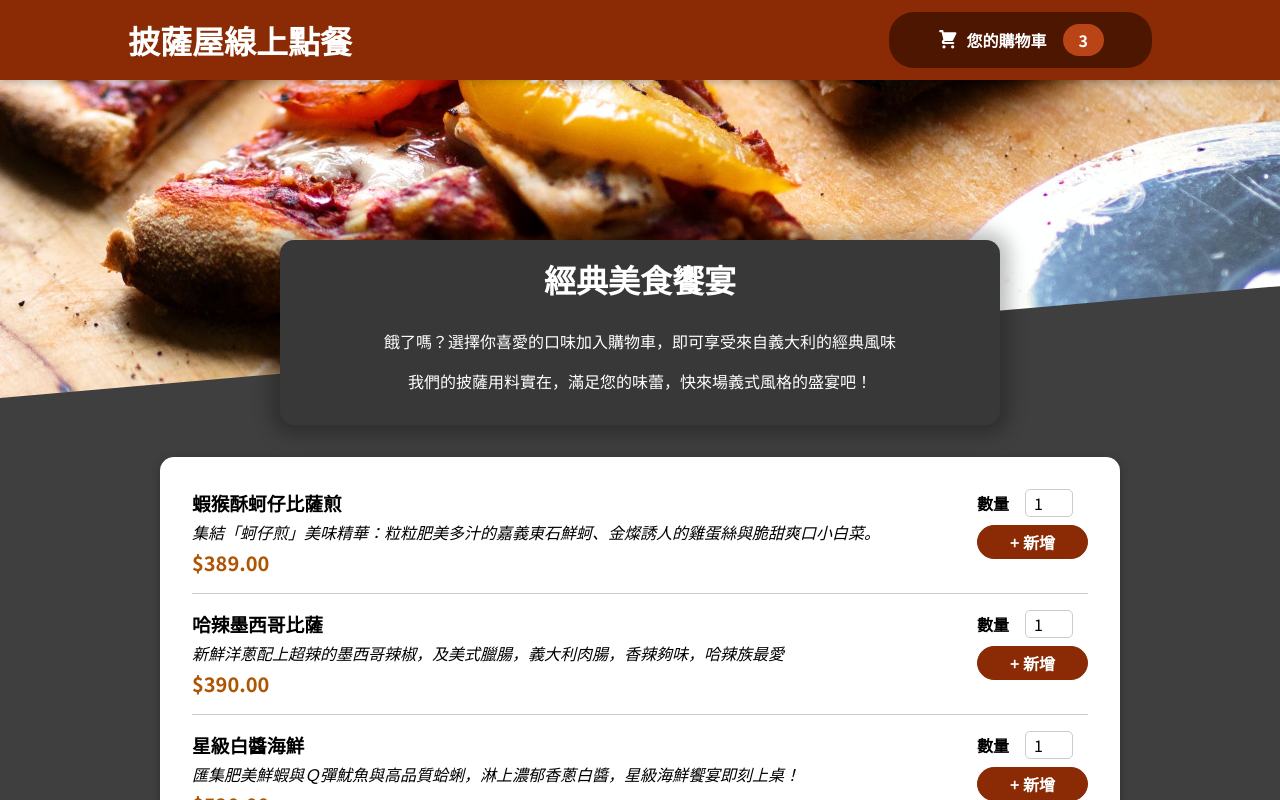
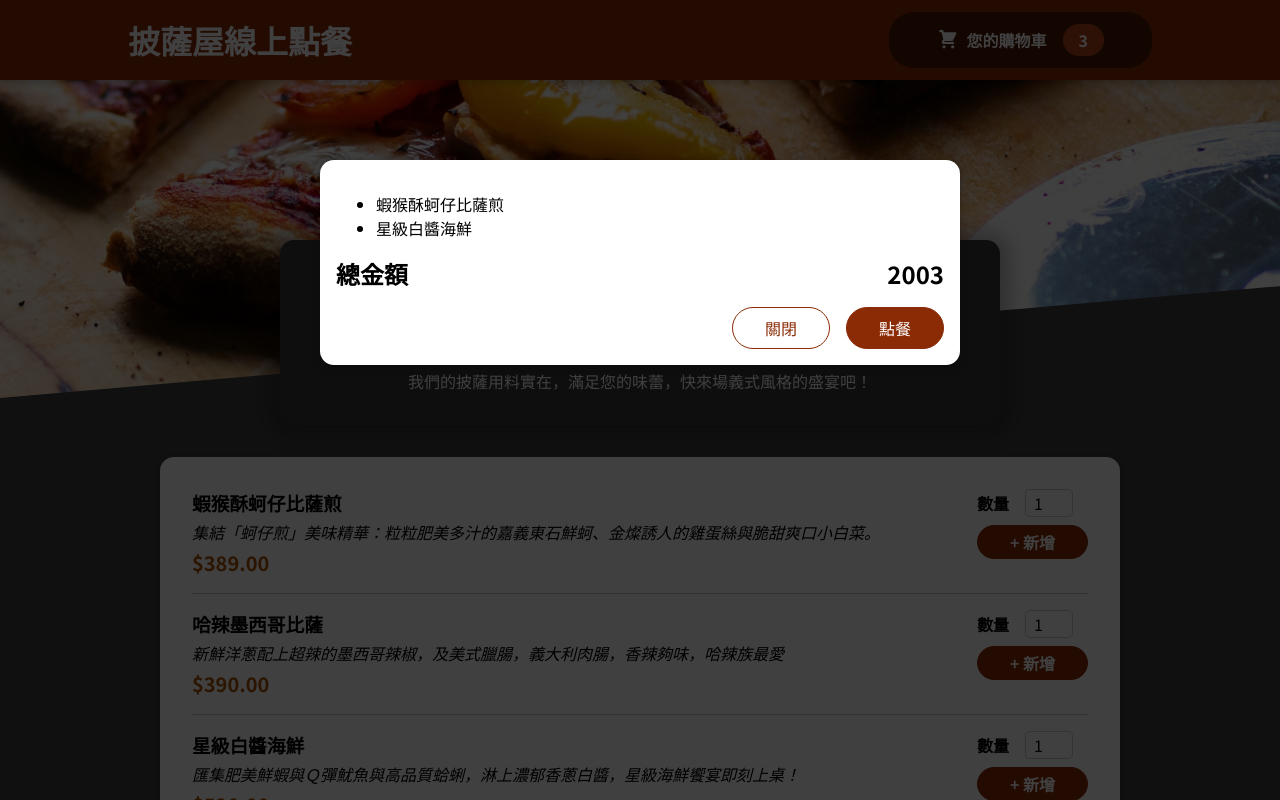
Before and after one commit to wintersprouter/order-app-react, a React (Create React App) app: page / in a window 1280 px wide. Shown: the top 800 px of the page. Built offline with nearby package versions, Linux system fonts and the light colour scheme.

Commit message:
feat: Adding a Modal via a React Portal

```diff
--- a/public/index.html
+++ b/public/index.html
@@ -28,6 +28,7 @@
   </head>
   <body>
     <noscript>You need to enable JavaScript to run this app.</noscript>
+    <div id="overlays"></div>
     <div id="root"></div>
     <!--
       This HTML file is a template.
--- a/src/App.js
+++ b/src/App.js
@@ -1,10 +1,12 @@
 import React, { Fragment } from 'react'
 import Header from './components/Layout/Header'
 import Meals from './components/Meals/Meals'
+import Cart from './components/Cart/Cart'
 
 function App() {
   return (
     <Fragment>
+      <Cart />
       <Header />
       <main>
         <Meals />
--- a/src/components/Cart/Cart.js
+++ b/src/components/Cart/Cart.js
@@ -1,3 +1,4 @@
+import Modal from '../UI/Modal'
 import classes from './Cart.module.css'
 
 const Cart = props => {
@@ -22,7 +23,7 @@
     </ul>
   )
   return (
-    <div className={classes.cart}>
+    <Modal>
       <div>{cartItems} </div>
       <div className={classes.total}>
         <span>總金額</span>
@@ -32,7 +33,7 @@
         <button className={classes['button--alt']}>關閉</button>
         <button className={classes.button}>點餐</button>
       </div>
-    </div>
+    </Modal>
   )
 }
 export default Cart
--- /dev/null
+++ b/src/components/UI/Modal.js
@@ -0,0 +1,29 @@
+import { Fragment } from 'react'
+import ReactDOM from 'react-dom'
+import classes from './Modal.module.css'
+
+const Backdrop = props => {
+  return <div className={classes.backdrop} />
+}
+
+const ModalOverlay = props => {
+  return (
+    <div className={classes.modal}>
+      <div className={classes.content}>{props.children}</div>
+    </div>
+  )
+}
+const portalElement = document.getElementById('overlays')
+
+const Modal = props => {
+  return (
+    <Fragment>
+      {ReactDOM.createPortal(<Backdrop />, portalElement)}
+      {ReactDOM.createPortal(
+        <ModalOverlay>{props.children}</ModalOverlay>,
+        portalElement
+      )}
+    </Fragment>
+  )
+}
+export default Modal
--- /dev/null
+++ b/src/components/UI/Modal.module.css
@@ -0,0 +1,40 @@
+.backdrop {
+  position: fixed;
+  top: 0;
+  left: 0;
+  width: 100%;
+  height: 100vh;
+  z-index: 20;
+  background-color: rgba(0, 0, 0, 0.75);
+}
+
+.modal {
+  position: fixed;
+  top: 20vh;
+  left: 5%;
+  width: 90%;
+  background-color: white;
+  padding: 1rem;
+  border-radius: 14px;
+  box-shadow: 0 2px 8px rgba(0, 0, 0, 0.25);
+  z-index: 30;
+  animation: slide-down 300ms ease-out forwards;
+}
+
+@media (min-width: 768px) {
+  .modal {
+    width: 40rem;
+    left: calc(50% - 20rem);
+  }
+}
+
+@keyframes slide-down {
+  from {
+    opacity: 0;
+    transform: translateY(-3rem);
+  }
+  to {
+    opacity: 1;
+    transform: translateY(0);
+  }
+}
```
Also changed, not shown: 1 other file (tests, documents, lock files or other folders).
